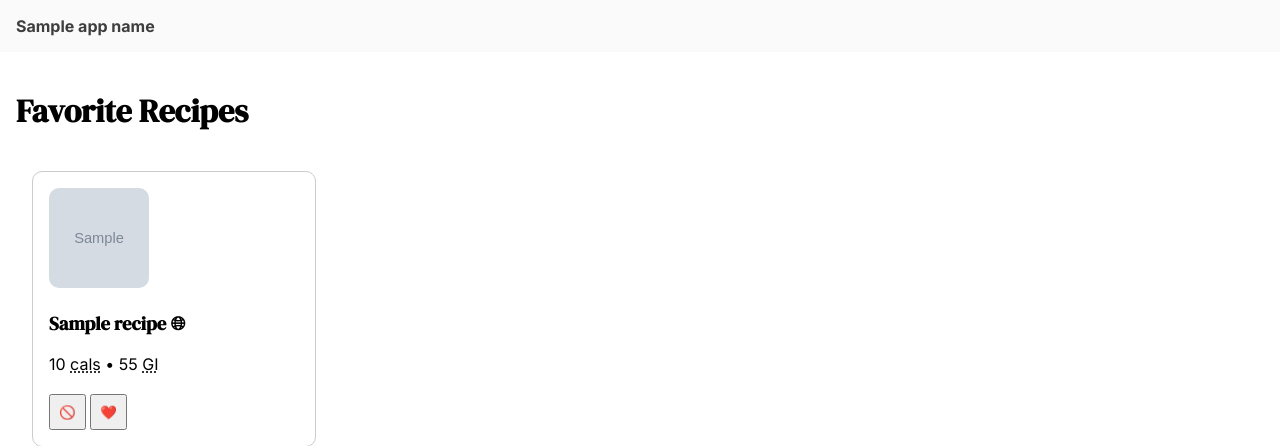
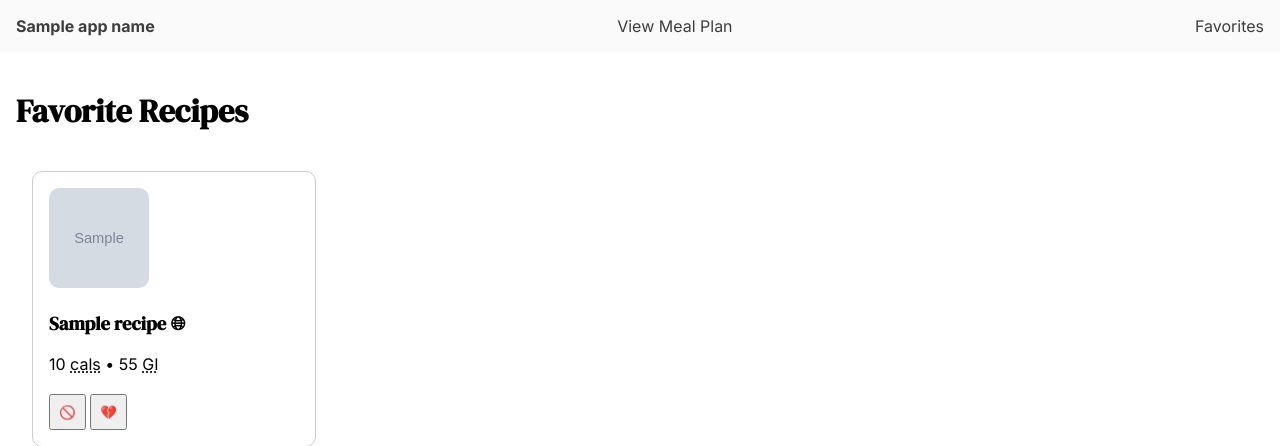
Before and after one commit to Team-Gigabyte/meal-planner, a Flask app: template templates/favorites.html in a window 1280 px wide. Shown: the top 446 px of the page. Run offline with Flask 3, Linux system fonts and the light colour scheme; the template is opened without the code that fills it: most values are stand-ins (such as "Sample title", 1, 10 or a date in 2020); grey boxes marked "Sample" are stand-in pictures.

Commit message:
finishing favorites

```diff
--- a/app.py
+++ b/app.py
@@ -82,7 +82,11 @@ def remove_from_favorites():
         recipe_id = uri.split("recipe_")[1]
         print(recipe_id, session["fave_recipes"])
         if recipe_id in session["fave_recipes"]:
-            session["fave_recipes"].remove(recipe_id)
+            arr = session["fave_recipes"]
+            arr.remove(recipe_id)
+            session["fave_recipes"] = arr
+        else:
+            print("Recipe not in favorites")
         print(recipe_id, session["fave_recipes"])
 
         return recipe_id
@@ -95,6 +99,13 @@ def favorites():
     if not "fave_recipes" in session:
         return redirect(url_for("onboarding"))
     print(session["fave_recipes"])
+    if len(session["fave_recipes"]) <= 1:
+        return render_template(
+            "favorites.html",
+            title="Favorites",
+            app_name=app_name,
+            fave_meals=[],
+        )
     meals = recipes.uris_to_recipes(session["fave_recipes"])
     return render_template(
         "favorites.html",
--- a/static/style.css
+++ b/static/style.css
@@ -18,6 +18,8 @@ button {
 nav,
 footer {
     padding: 1rem;
+    display: flex;
+    justify-content: space-between;
     box-sizing: border-box;
     background-color: rgb(250, 250, 250);
 
@@ -25,6 +27,9 @@ footer {
     a:visited {
         text-decoration: none;
         color: rgb(62, 62, 62);
+    }
+    a:hover {
+        text-decoration: underline;
     }
 }
 
--- a/templates/base.html
+++ b/templates/base.html
@@ -19,6 +19,8 @@
 <body>
     <nav>
         <a href="/"><b>{{app_name}}</b></a>
+        <a href="/currentmealplan">View Meal Plan</a>
+        <a href="/favorites">Favorites</a>
     </nav>
 
     {% if no_padding %}
--- a/templates/currentmealplan.html
+++ b/templates/currentmealplan.html
@@ -8,7 +8,7 @@
         🖨️ <b>Print</b>
     </button>
 </h1>
-<p><a href="">Sign up</a> to save this meal plan and your preferences.</p>
+<p><a href="favorites">♥️ View Favorites</a></p>
 {% for day in meal_plan %}
 <!-- <h2>{{day.day}}</h2> -->
 <div class="mealrow">
--- a/templates/favorites.html
+++ b/templates/favorites.html
@@ -4,9 +4,13 @@
 {% block content %}
 <h1>Favorite Recipes</h1>
 <div class="mealrow">
+    {% if fave_meals|length == 0 %}
+    <p>No favorites yet. Go back to your current meal plan to add more.</p>
+    {% else %}
     {% for fave in fave_meals %}
-    {{ meals.mealcard(fave.recipe) }}
+    {{ meals.mealcard(fave.recipe, is_fave=True) }}
     {% endfor %}
+    {% endif %}
 </div>
 
 {% endblock %}
--- a/templates/meals.html
+++ b/templates/meals.html
@@ -1,4 +1,4 @@
-{% macro mealcard(meal) %}
+{% macro mealcard(meal, is_fave) %}
 <div class="mealcard">
     <img src="{{meal.image}}" aria-hidden="true" height="100" width="100" class="meal-thumbnail">
     <!-- <span>{{meal.type}}</span> breakfast, lunch, dinner (style in all caps) -->
@@ -9,6 +9,10 @@
     <!--TODO: make screen readers read this correctly-->
     <span>{{meal.calories|round|int}} <abbr title="calories">cals</abbr> • 55 <abbr title="glycemic index">GI</abbr></span><br><br>
     <button id="replace-meal" title="Not interested">🚫️</button>
+    {% if is_fave %}
+    <button onclick="remove_from_favorites(this, '{{meal.uri}}')" id="save-favorites" title="Remove from favorites">💔</button>
+    {% else %}
     <button onclick="add_to_favorites(this, '{{meal.uri}}')" id="save-favorites" title="Save to favorites">❤️</button>
+    {% endif %}
 </div>
 {% endmacro %}
```
